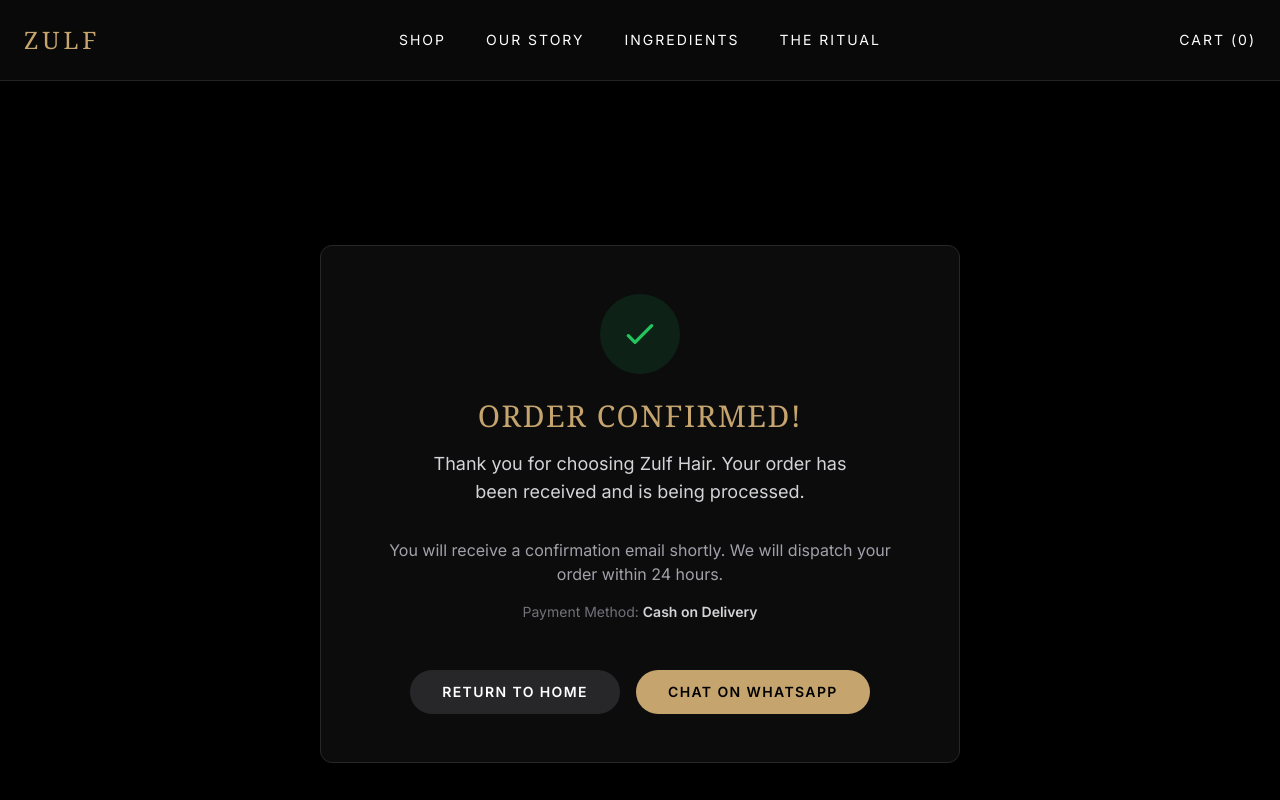
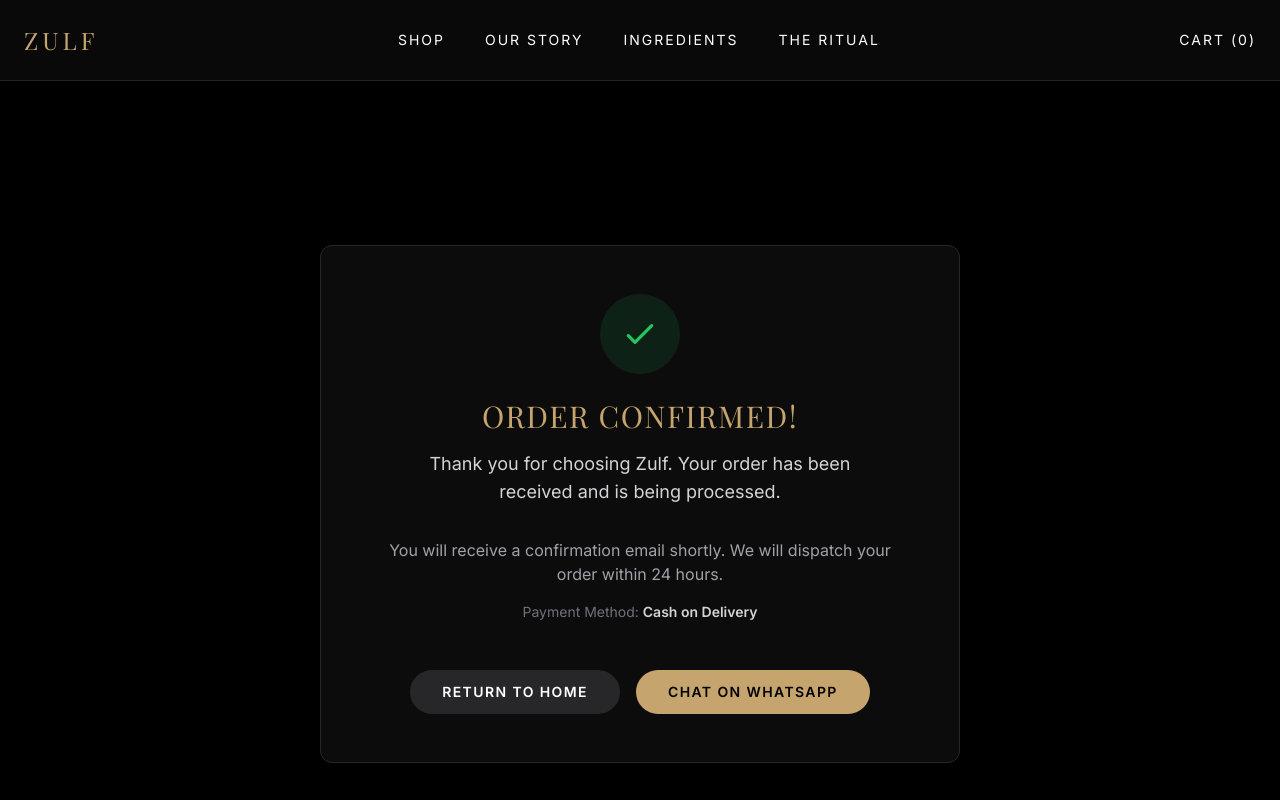
Before and after one commit to tehreemejaz382/zulf-website, a Next.js app: page /checkout/confirmation in a window 1280 px wide. Shown: the top 800 px of the page. Built offline with nearby package versions, Linux system fonts and the light colour scheme.

Commit message:
app/checkout

```diff
--- a/app/checkout/confirmation/page.tsx
+++ b/app/checkout/confirmation/page.tsx
@@ -21,7 +21,7 @@
       </h2>
 
       <p className="text-zinc-300 text-lg mb-8 max-w-md mx-auto">
-        Thank you for choosing Zulf Hair. Your order has been received and is being processed.
+        Thank you for choosing Zulf. Your order has been received and is being processed.
       </p>
 
       {orderId && (
--- a/app/checkout/page.tsx
+++ b/app/checkout/page.tsx
@@ -4,7 +4,7 @@
 import { useRouter } from "next/navigation";
 import Image from "next/image";
 
-const API_URL = "https://script.google.com/macros/s/AKfycbxkM9FUYrjYUa02ByRkIsrPe0Va_C_u2XkcSgGR5oHOqSeinJn_w33xwojYEZPIjE8/exec";
+const API_URL = "https://script.google.com/macros/s/AKfycbxkbnLa7HRQYuyulzHkIKpBwngayCWbQHcCr-WC-HR8LWU_914D0QIkpOBWTR7eDpr0/exec";
 
 export default function CheckoutPage() {
   const router = useRouter();
--- a/app/product/page.tsx
+++ b/app/product/page.tsx
@@ -1,6 +1,7 @@
 'use client';
 
 import React, { useState } from 'react';
+import Link from 'next/link';
 
 const images = [
   { src: '/images/product/front.webp', alt: 'ZULF Hair Elixir — Front' },
@@ -68,9 +69,9 @@
 
           <div className="text-3xl font-medium mb-6">Rs. {price}</div>
 
-          <button className="w-full btn-gold py-4 text-base tracking-[2px] mb-4">
+          <Link href="/checkout" className="block w-full text-center btn-gold py-4 text-base tracking-[2px] mb-4">
             ADD TO CART — Rs. {price}
-          </button>
+          </Link>
 
           <p className="text-xs text-white/60 tracking-widest mb-8">
             Dispatched within 24 hours • 15-day returns
--- a/tailwind.config.ts
+++ b/tailwind.config.ts
@@ -6,7 +6,12 @@
     "./components/**/*.{js,ts,jsx,tsx,mdx}",
   ],
   theme: {
-    extend: {},
+    extend: {
+      fontFamily: {
+        sans: ['var(--font-inter)'],
+        serif: ['var(--font-playfair)'],
+      },
+    },
   },
   plugins: [],
 };
```
